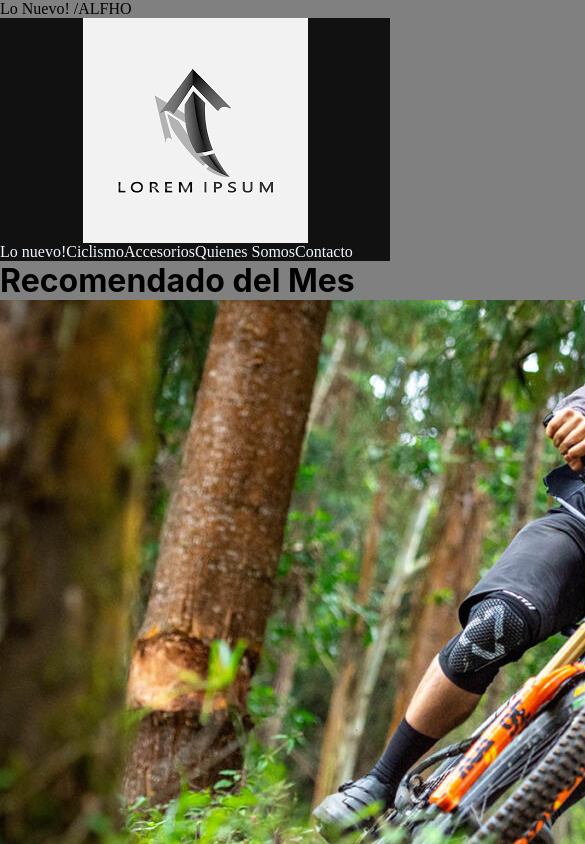
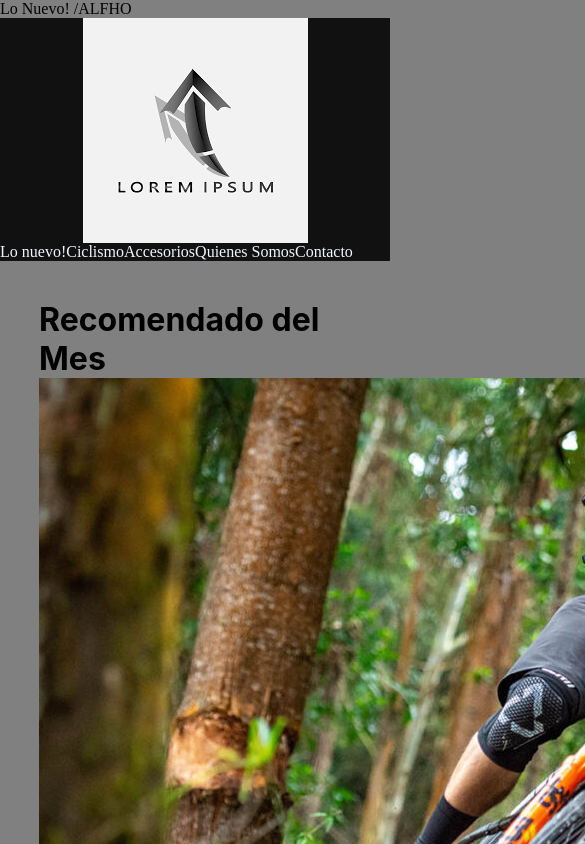
Before and after one commit to irenamarquez/project01, a plain HTML site: page Lo Nuevo!.html in a window 390 px wide. Shown: the top 844 px of the page, 585 px wide, since content can reach past the window. Drawn offline with Linux system fonts and the light colour scheme; files whose address does not match are found by name.

Commit message:
Update Style.css

```diff
--- a/css/Style.css
+++ b/css/Style.css
@@ -12,6 +12,8 @@
     #contenido{
         width: 60%;
 }
+}
+
 @media screen and (max-width: 480px){
         #header{
             height: auto;
@@ -24,6 +26,7 @@
 	margin: 0;
 	padding: 0;
 	box-sizing: border-box;
+}
 }
 
 .contenedor {
@@ -123,7 +126,7 @@ header{
 }
 .barramenu_boton {
     display: block;
-    width: 20%;
+    width: 100%;
     height: 15%;
     background-size: contain;
     background-color: #555;
@@ -205,10 +208,25 @@ div a {
     text-decoration: none;
 }
 
+
 /* Change the link color to #111 (black) on hover */
 div a:hover {
     background-color: #111;
 }
+main {
+	width: 80%;
+    height: 50;
+    border: 10%;
+    margin: 10%;
+    border-color: #333;
+
+
+}
+/*CARRUSEL*/
+.carousel-caption {
+
+}
+
 footer {
 	background:#2c3e50;
 	width: 100%;
@@ -276,12 +294,14 @@ footer .social a {
 	section .widget {
 		flex-grow:1;
 	}
+}
+
 
 @media screen and (max-width: 600px) {
 	section {
 		flex-direction:column;
 	}
-
+}
 	footer {
 		justify-content:space-around;
 	}
```
